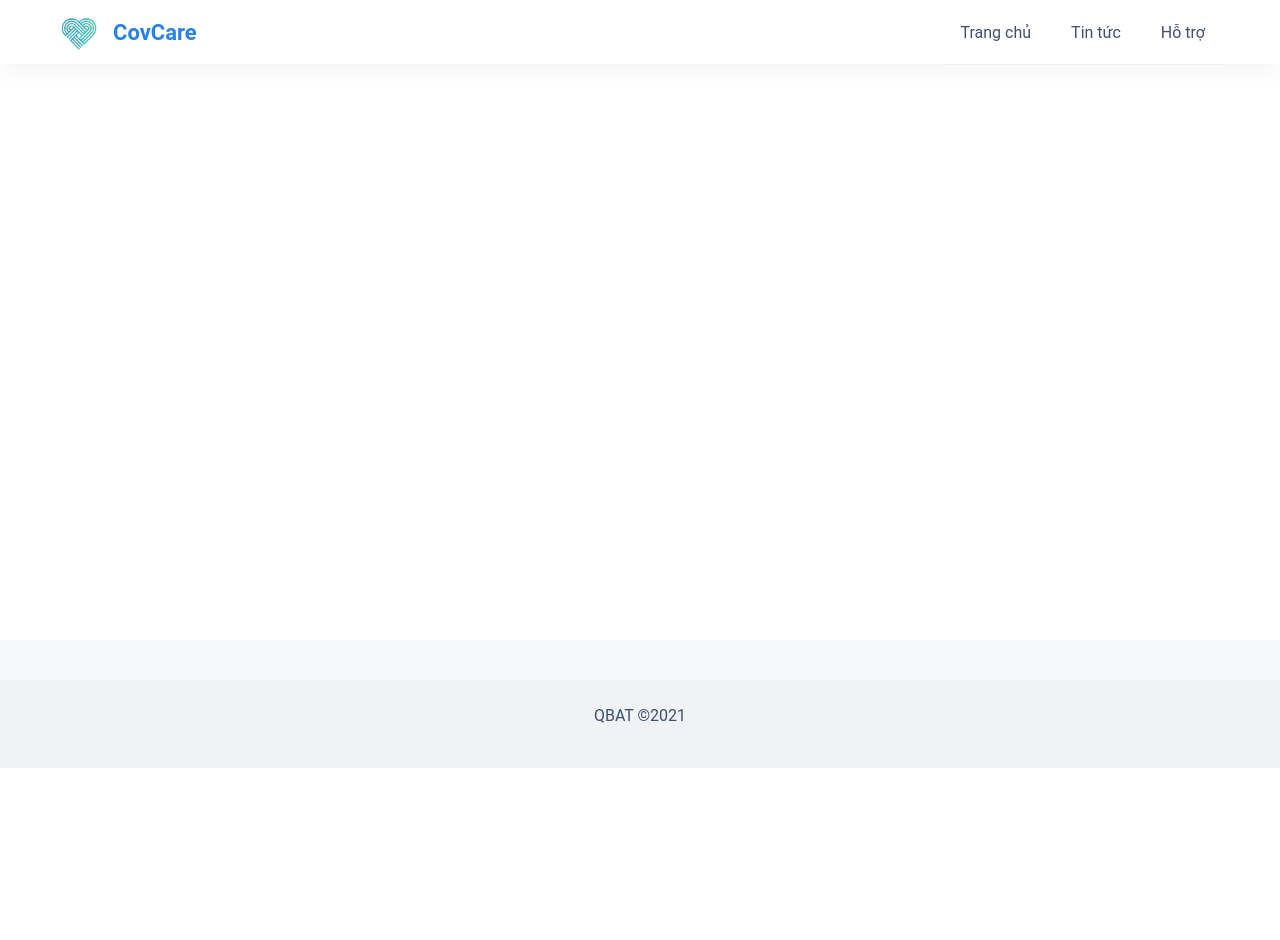
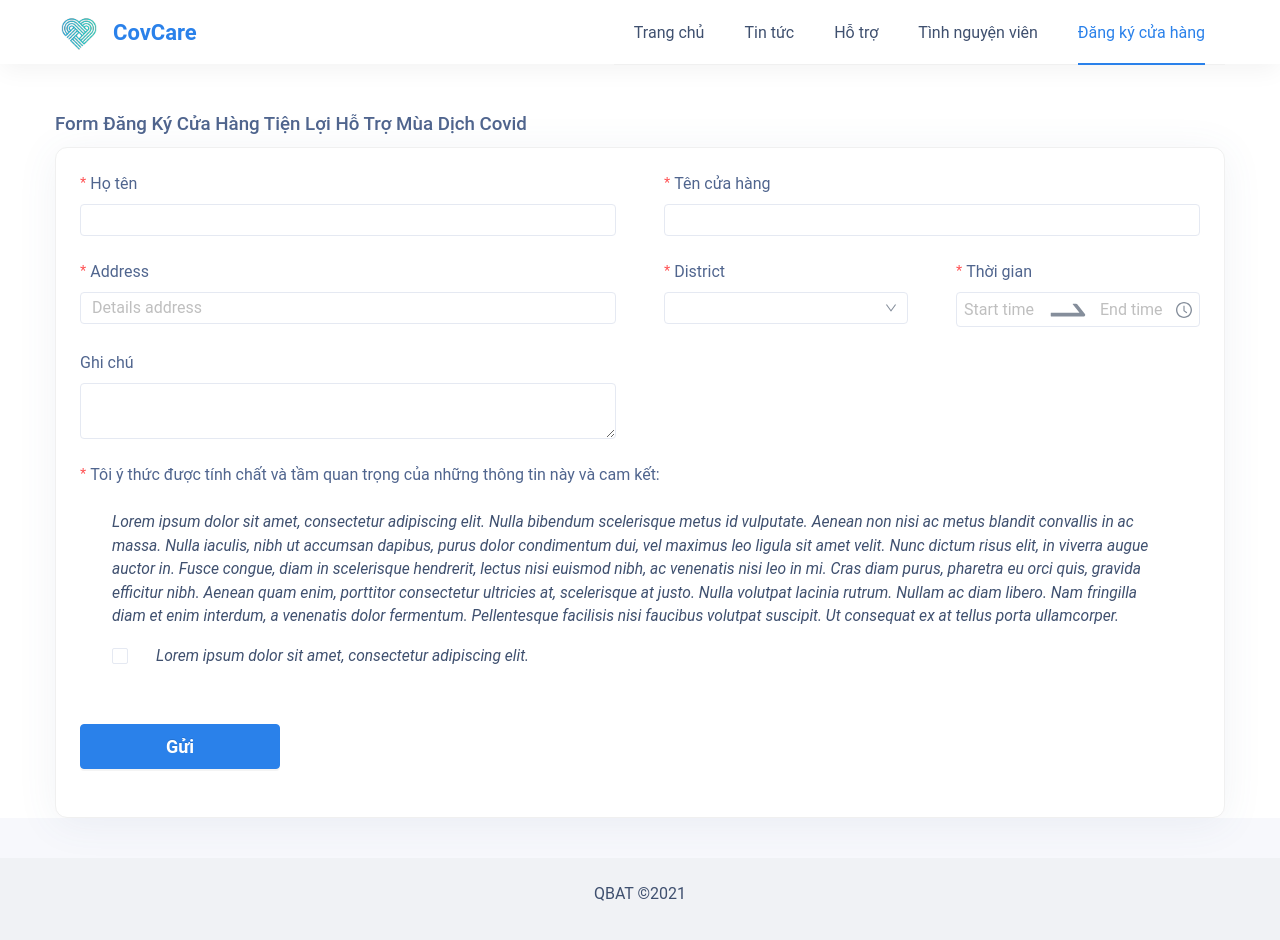
Before and after one commit to trunghq234/CovCare, a React (Create React App) app: page /store in a window 1280 px wide. Shown: the top 940 px of the page. Before the commit the page ends 800 px from the top, so only its background shows below. Built offline with nearby package versions, Linux system fonts and the light colour scheme; the HTML template or start-up script is replaced by a standard one.

Commit message:
add store page

```diff
--- a/src/App.js
+++ b/src/App.js
@@ -1,15 +1,14 @@
 import { Layout } from 'antd';
-// import AppHome from 'pages/Home';
 import AppFooter from 'components/layout/Footer';
 import AppHeader from 'components/layout/Header';
 import React from 'react';
 import { BrowserRouter as Router, Route, Switch } from 'react-router-dom';
-// import { AppHome, DoctorPage, DoctorDetailPage } from './pages/index';
 import AppHome from 'pages/Home';
 import DoctorPage from 'pages/Doctor';
 import DoctorDetailPage from 'pages/DoctorDetail';
 import './App.less';
-import Volunteer from 'pages/Volunteer';
+import VolunteerPage from 'pages/Volunteer';
+import StorePage from 'pages/Store';
 
 const { Header, Footer, Content } = Layout;
 
@@ -23,14 +22,19 @@ function App() {
         <Content className="app__content">
           <Switch>
             <Route exact path="/">
-              <Volunteer />
-              {/* <AppHome /> */}
+              <AppHome />
             </Route>
             <Route exact path="/doctors">
               <DoctorPage />
             </Route>
             <Route exact path="/doctor-detail">
               <DoctorDetailPage />
+            </Route>
+            <Route exact path="/volunteer">
+              <VolunteerPage />
+            </Route>
+            <Route exact path="/store">
+              <StorePage />
             </Route>
           </Switch>
         </Content>
--- /dev/null
+++ b/src/components/Store/ProvincePicker/LocationVN.js
@@ -0,0 +1,106 @@
+export const LocationVN = [
+  {
+    quan: 'Quận 1',
+    key: 'quan1',
+  },
+  {
+    quan: 'Quận 2',
+    key: 'quan2',
+  },
+  {
+    quan: 'Quận 3',
+    key: 'quan3',
+  },
+  {
+    quan: 'Quận 4',
+    key: 'quan4',
+  },
+  {
+    quan: 'Quận 5',
+    key: 'quan5',
+  },
+  {
+    quan: 'Quận 6',
+    key: 'quan6',
+  },
+  {
+    quan: 'Quận 7',
+    key: 'quan7',
+  },
+  {
+    quan: 'Quận 8',
+    key: 'quan8',
+  },
+  {
+    quan: 'Quận 9',
+    key: 'quan9',
+  },
+  {
+    quan: 'Quận 10',
+    key: 'quan10',
+  },
+  {
+    quan: 'Quận 11',
+    key: 'quan11',
+  },
+  {
+    quan: 'Quận 12',
+    key: 'quan12',
+  },
+  {
+    quan: 'Quận 13',
+    key: 'quan13',
+  },
+  {
+    quan: 'Quận Gò Vấp',
+    key: 'quangovap',
+  },
+  {
+    quan: 'Quận Tân Bình',
+    key: 'quantanbinh',
+  },
+  {
+    quan: 'Quận Tân Phú',
+    key: 'quantanphu',
+  },
+  {
+    quan: 'Quận Bình Thạnh',
+    key: 'quanbinhthanh',
+  },
+  {
+    quan: 'Quận Phú Nhuận',
+    key: 'quanphunhuan',
+  },
+  {
+    quan: 'Thành phố Thủ Đức',
+    key: 'thanhphothuduc',
+  },
+  {
+    quan: 'Quận Bình Tân',
+    key: 'quanbinhtan',
+  },
+  {
+    quan: 'Huyện Bình Chánh',
+    key: 'huyenbinhchanh',
+  },
+  {
+    quan: 'Huyện Củ Chi',
+    key: 'huyencuchi',
+  },
+  {
+    quan: 'Huyện Hóc Môn',
+    key: 'huyenhocmon',
+  },
+  {
+    quan: 'Huyện Nhà Bè',
+    key: 'huyennhabe',
+  },
+  {
+    quan: 'Huyện Cần Giờ',
+    key: 'huyencangio',
+  },
+  {
+    quan: 'Quận/Huyện khác',
+    key: 'other',
+  },
+];
--- /dev/null
+++ b/src/components/Store/ProvincePicker/LocationVN.json
@@ -0,0 +1,30 @@
+{
+  "HOCHIMINH": {
+    "name": "Thành phố Hồ Chí Minh",
+    "districts": {
+      "QUAN1": "Quận 1",
+      "QUAN3": "Quận 3",
+      "QUAN4": "Quận 4",
+      "QUAN5": "Quận 5",
+      "QUAN6": "Quận 6",
+      "QUAN7": "Quận 7",
+      "QUAN8": "Quận 8",
+      "QUAN10": "Quận 10",
+      "QUAN11": "Quận 11",
+      "QUAN12": "Quận 12",
+      "QUANGOVAP": "Quận Gò Vấp",
+      "QUANTANBINH": "Quận Tân Bình",
+      "QUANTANPHU": "Quận Tân Phú",
+      "QUANBINHTHANH": "Quận Bình Thạnh",
+      "QUANPHUNHUAN": "Quận Phú Nhuận",
+      "TPTHUDUC": "Thành phố Thủ Đức",
+      "QUANBINHTAN": "Quận Bình Tân",
+      "HUYENBINHCHANH": "Huyện Bình Chánh",
+      "HUYENCUCHI": "Huyện Củ Chi",
+      "HUYENHOCMON": "Huyện Hóc Môn",
+      "HUYENNHABE": "Huyện Nhà Bè",
+      "HUYENCANGIO": "Huyện Cần Giờ",
+      "HOCHIMINHKHAC": "Quận/Huyện khác"
+    }
+  }
+}
--- /dev/null
+++ b/src/components/Store/ProvincePicker/index.js
@@ -0,0 +1,37 @@
+import { Col, Form, Input, Row, Select } from 'antd';
+import React, { useState } from 'react';
+import { LocationVN } from './LocationVN';
+
+const { Option } = Select;
+
+const ProvincePicker = props => {
+  const [selectedDistrict, setSelectedDistrict] = useState();
+
+  return (
+    <Row gutter={[48, 0]}>
+      <Col xl={16} lg={16} md={12} sm={14} xs={14}>
+        <Form.Item label="Address" name="detailsAddress" rules={[{ required: true }]}>
+          <Input placeholder="Details address" />
+        </Form.Item>
+      </Col>
+      <Col xl={8} lg={8} md={8} sm={10} xs={10}>
+        <Form.Item label="District" name="district" rules={[{ required: true }]}>
+          <Select
+            showSearch
+            value={selectedDistrict}
+            onChange={val => {
+              setSelectedDistrict(val);
+            }}>
+            {LocationVN.map(item => (
+              <Option key={item.key} value={item.key}>
+                {item.quan}
+              </Option>
+            ))}
+          </Select>
+        </Form.Item>
+      </Col>
+    </Row>
+  );
+};
+
+export default ProvincePicker;
--- /dev/null
+++ b/src/components/Store/StoreForm/index.js
@@ -0,0 +1,79 @@
+import { Button, Card, Col, Input, Row, TimePicker, Typography, Form, Checkbox } from 'antd';
+import React from 'react';
+import ProvincePicker from '../ProvincePicker';
+import styles from './index.module.less';
+
+export default function StoreForm() {
+  return (
+    <div>
+      <Card>
+        <Form layout="vertical">
+          <Row gutter={[48, 0]}>
+            <Col xl={12} lg={12} md={12} sm={24} xs={24}>
+              <Form.Item name="fullName" label="Họ tên" rules={[{ required: true }]}>
+                <Input />
+              </Form.Item>
+            </Col>
+            <Col xl={12} lg={12} md={12} sm={24} xs={24}>
+              <Form.Item name="fullName" label="Tên cửa hàng" rules={[{ required: true }]}>
+                <Input />
+              </Form.Item>
+            </Col>
+            <Col xl={18} lg={18} md={24} sm={24} xs={24}>
+              <ProvincePicker />
+            </Col>
+            <Col xl={6} lg={6} md={14} sm={24} xs={24}>
+              <Form.Item name="timePicker" label="Thời gian" rules={[{ required: true }]}>
+                <TimePicker.RangePicker style={{ height: '35px' }} size="small" format="HH:mm" />
+              </Form.Item>
+            </Col>
+            <Col xl={12} lg={12} md={12} sm={24} xs={24}>
+              <Form.Item label="Ghi chú">
+                <Input.TextArea />
+              </Form.Item>
+            </Col>
+            <Col span={24}>
+              <Form.Item
+                name="confirm"
+                label="Tôi ý thức được tính chất và tầm quan trọng của những thông tin này và cam kết: "
+                rules={[{ required: true }]}>
+                <div className={styles.content}>
+                  <Typography.Paragraph className={styles.para}>
+                    Lorem ipsum dolor sit amet, consectetur adipiscing elit. Nulla bibendum
+                    scelerisque metus id vulputate. Aenean non nisi ac metus blandit convallis in ac
+                    massa. Nulla iaculis, nibh ut accumsan dapibus, purus dolor condimentum dui, vel
+                    maximus leo ligula sit amet velit. Nunc dictum risus elit, in viverra augue
+                    auctor in. Fusce congue, diam in scelerisque hendrerit, lectus nisi euismod
+                    nibh, ac venenatis nisi leo in mi. Cras diam purus, pharetra eu orci quis,
+                    gravida efficitur nibh. Aenean quam enim, porttitor consectetur ultricies at,
+                    scelerisque at justo. Nulla volutpat lacinia rutrum. Nullam ac diam libero. Nam
+                    fringilla diam et enim interdum, a venenatis dolor fermentum. Pellentesque
+                    facilisis nisi faucibus volutpat suscipit. Ut consequat ex at tellus porta
+                    ullamcorper.
+                  </Typography.Paragraph>
+                  <Row gutter={[0, 16]}>
+                    <Col span={24}>
+                      <Checkbox>
+                        <Typography.Paragraph className={styles.para}>
+                          Lorem ipsum dolor sit amet, consectetur adipiscing elit.
+                        </Typography.Paragraph>
+                      </Checkbox>
+                    </Col>
+                  </Row>
+                </div>
+              </Form.Item>
+            </Col>
+
+            <Col span={24}>
+              <Form.Item>
+                <Button className={styles.button} type="primary">
+                  Gửi
+                </Button>
+              </Form.Item>
+            </Col>
+          </Row>
+        </Form>
+      </Card>
+    </div>
+  );
+}
--- /dev/null
+++ b/src/components/Store/StoreForm/index.module.less
@@ -0,0 +1,17 @@
+@import 'theme.less';
+
+.content {
+  padding: 1rem 2rem;
+}
+
+.para {
+  font-size: 0.975rem;
+  font-style: italic;
+}
+
+.button {
+  width: 200px;
+  height: 45px;
+  font-size: 1.125rem;
+  font-weight: @font-weight-heading;
+}
--- a/src/components/Volunteer/VolunteerForm.js
+++ b/src/components/Volunteer/VolunteerForm.js
@@ -8,7 +8,7 @@ export default function VolunteerForm() {
   return (
     <div>
       <Card>
-        <Form layout="vertical">
+        <Form layout="vertical" requiredMark={true}>
           <Row gutter={[48, 0]}>
             <Col xl={10} lg={12} md={12} sm={24} xs={24}>
               <Form.Item name="fullName" label="Họ tên" rules={[{ required: true }]}>
@@ -56,7 +56,8 @@ export default function VolunteerForm() {
                   <Option value="1">0 - 1 năm</Option>
                   <Option value="2">1 - 2 năm</Option>
                   <Option value="3">2 - 3 năm</Option>
-                  <Option value="3">3 - 4 năm</Option>
+                  <Option value="4">3 - 4 năm</Option>
+                  <Option value="5">4+ năm</Option>
                 </Select>
               </Form.Item>
             </Col>
@@ -72,6 +73,7 @@ export default function VolunteerForm() {
             </Col>
             <Col span={24}>
               <Form.Item
+                name=""
                 label="Tôi ý thức được tính chất và tầm quan trọng của những thông tin này và cam kết: "
                 rules={[{ required: true }]}>
                 <Row gutter={[0, 16]}>
--- a/src/components/layout/Header/index.js
+++ b/src/components/layout/Header/index.js
@@ -50,6 +50,12 @@ const AppHeader = () => {
               <Menu.Item key="support">
                 <NavLink to="/support">Hỗ trợ</NavLink>
               </Menu.Item>
+              <Menu.Item key="volunteer">
+                <NavLink to="/volunteer">Tình nguyện viên</NavLink>
+              </Menu.Item>
+              <Menu.Item key="store">
+                <NavLink to="/store">Đăng ký cửa hàng</NavLink>
+              </Menu.Item>
             </Menu>
           </Drawer>
         </div>
@@ -69,6 +75,12 @@ const AppHeader = () => {
             <Menu.Item key="support">
               <NavLink to="/support">Hỗ trợ</NavLink>
             </Menu.Item>
+            <Menu.Item key="volunteer">
+              <NavLink to="/volunteer">Tình nguyện viên</NavLink>
+            </Menu.Item>
+            <Menu.Item key="store">
+              <NavLink to="/store">Đăng ký cửa hàng</NavLink>
+            </Menu.Item>
           </Menu>
         </div>
       </div>
--- /dev/null
+++ b/src/pages/Store/index.js
@@ -0,0 +1,13 @@
+import StoreForm from 'components/Store/StoreForm';
+import React from 'react';
+import styles from './index.module.less';
+
+export default function StorePage() {
+  return (
+    <div className={styles.wrapper}>
+      <h3>Form Đăng Ký Cửa Hàng Tiện Lợi Hỗ Trợ Mùa Dịch Covid</h3>
+
+      <StoreForm />
+    </div>
+  );
+}
--- /dev/null
+++ b/src/pages/Store/index.module.less
@@ -0,0 +1,24 @@
+@import 'theme.less';
+
+.wrapper {
+  max-width: 1200px;
+  margin: 0 auto;
+  margin-top: 50px;
+  padding: 0 15px;
+
+  .content {
+    padding: 1rem 2rem;
+  }
+
+  .para {
+    font-size: 0.975rem;
+    font-style: italic;
+  }
+
+  .button {
+    width: 200px;
+    height: 45px;
+    font-size: 1.125rem;
+    font-weight: @font-weight-heading;
+  }
+}
--- a/src/pages/Volunteer/index.js
+++ b/src/pages/Volunteer/index.js
@@ -2,10 +2,10 @@ import VolunteerForm from 'components/Volunteer/VolunteerForm';
 import React from 'react';
 import styles from './index.module.less';
 
-export default function Volunteer() {
+export default function VolunteerPage() {
   return (
     <div className={styles.wrapper}>
-      <h3>Form Đăng Ký Tình Nguyện Viên Hỗ Trợ Mùa Dịch Covid</h3>
+      <h3>Form đăng ký tình nguyện viên mùa Covid</h3>
 
       <VolunteerForm />
     </div>
```
